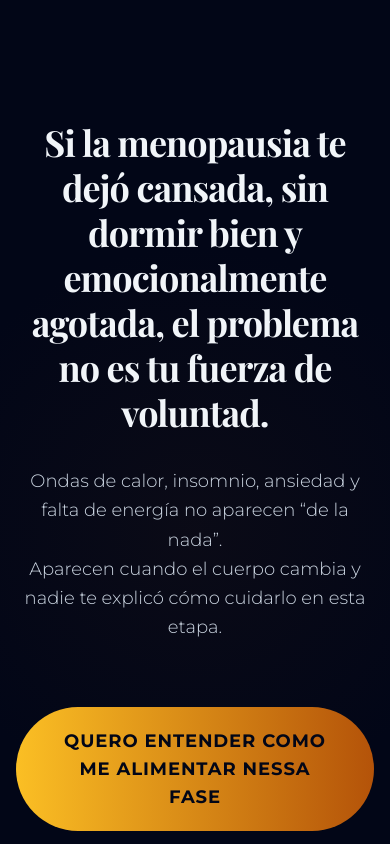
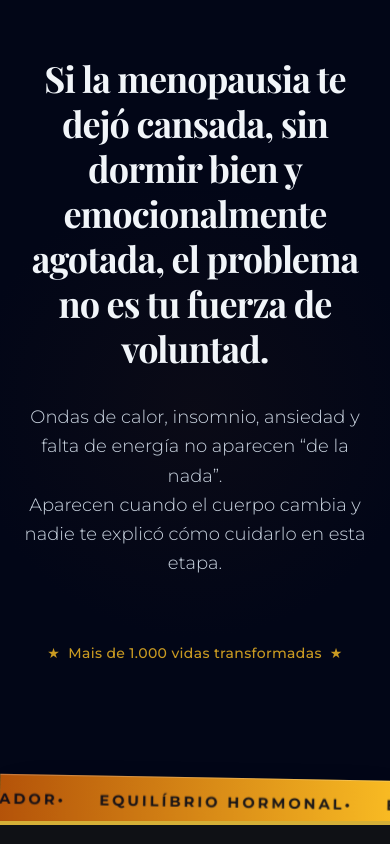
Before and after one commit to Oseias623/lumina-landing-page-generator, a React (Vite) app: page / in a window 390 px wide. Shown: the top 844 px of the page. Built offline with nearby package versions, Linux system fonts and the light colour scheme; a web font is replaced by a local one.

Commit message:
Remove Hero button and reduce mobile spacing

```diff
--- a/components/Hero.tsx
+++ b/components/Hero.tsx
@@ -10,11 +10,11 @@ interface HeroProps {
 
 const Hero: React.FC<HeroProps> = ({ headline, subheadline, ctaText, image }) => {
   return (
-    <section className="relative bg-navy-900 pt-20 pb-0 overflow-hidden text-white border-b-4 border-gold-metallic">
+    <section className="relative bg-navy-900 pt-10 lg:pt-20 pb-0 overflow-hidden text-white border-b-4 border-gold-metallic">
       {/* Background Effects */}
       <div className="absolute inset-0 z-0 opacity-20 bg-[radial-gradient(circle_at_center,_var(--tw-gradient-stops))] from-gold-500/20 via-navy-900 to-navy-900"></div>
 
-      <div className="max-w-7xl mx-auto px-4 sm:px-6 lg:px-8 relative z-10 pt-10 pb-20">
+      <div className="max-w-7xl mx-auto px-4 sm:px-6 lg:px-8 relative z-10 pt-4 pb-16 lg:pt-10 lg:pb-20">
         <div className="max-w-5xl mx-auto text-center space-y-8">
 
 
@@ -28,10 +28,6 @@ const Hero: React.FC<HeroProps> = ({ headline, subheadline, ctaText, image }) =>
           </div>
 
           <div className="flex flex-col items-center space-y-8 pt-8">
-            <button className="bg-gradient-to-r from-gold-400 to-gold-600 text-navy-900 px-10 py-5 rounded-full font-bold text-lg hover:shadow-[0_0_30px_rgba(212,175,55,0.4)] transition-all transform hover:scale-105 uppercase tracking-wider relative overflow-hidden group">
-              <span className="relative z-10">{ctaText || "Quero Começar"}</span>
-              <div className="absolute inset-0 bg-white/20 translate-y-full group-hover:translate-y-0 transition-transform duration-300"></div>
-            </button>
 
             <div className="flex items-center space-x-2 text-gold-400/80 text-sm font-medium tracking-wide">
               <span>★</span>
```
